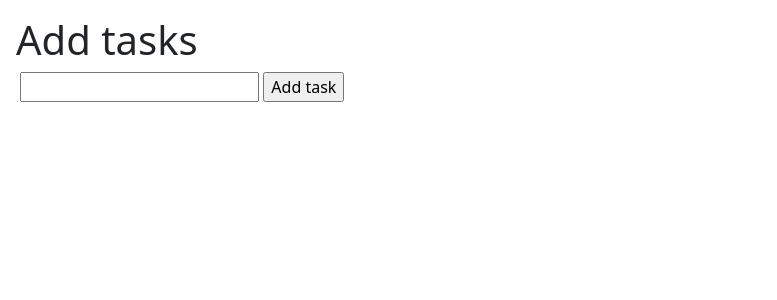
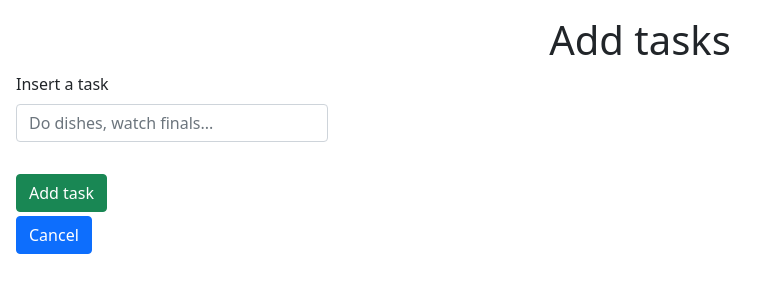
Before and after one commit to LaurenceZanotti/django-sandbox, a Django app: page /tasks/add in a window 1280 px wide. Shown: the top 300 px of the page, without its empty margins (0-777 px from the left). Run offline with Django 3.2, Linux system fonts and the light colour scheme.

```diff
--- a/tasks/templates/tasks/add.html
+++ b/tasks/templates/tasks/add.html
@@ -1,10 +1,12 @@
 {% extends "tasks/layout.html" %}
 
 {% block body %}
-<h1>Add tasks</h1>
+<h1 class="text-center">Add tasks</h1>
 <form action="">
-    <label for="new-task"></label>
-    <input type="text" name="new-task">
-    <input type="button" value="Add task">
+    <label for="new-task" class="mb-2">Insert a task</label>
+    <input type="text" name="new-task" class="form-control" style="width: 25%;" placeholder="Do dishes, watch finals...">
+    <br>
+    <input type="button" value="Add task" class="btn btn-success mt-2">
 </form>
+<a href="{% url 'tasks:index' %}" class="btn btn-primary mt-1">Cancel</a>
 {% endblock %}
--- a/tasks/templates/tasks/index.html
+++ b/tasks/templates/tasks/index.html
@@ -3,7 +3,7 @@
 {% block body %}
 <h1 class="text-center">Your tasks</h1>
 
-<a href="/add" class="btn btn-primary m-3">Add tasks</a>
+<a href="{% url 'tasks:add' %}" class="btn btn-primary m-3">Add tasks</a>
 
 <ul>
 {% for task in tasks %}
--- a/tasks/urls.py
+++ b/tasks/urls.py
@@ -1,6 +1,7 @@
 from django.urls import path
 from . import views
 
+app_name = "tasks"
 urlpatterns = [
     path("", views.index, name="index"),
     path("add", views.add, name="add")
```
